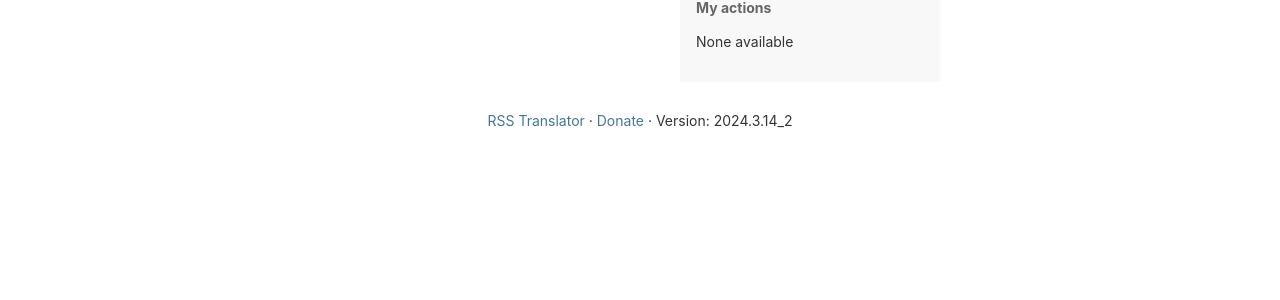
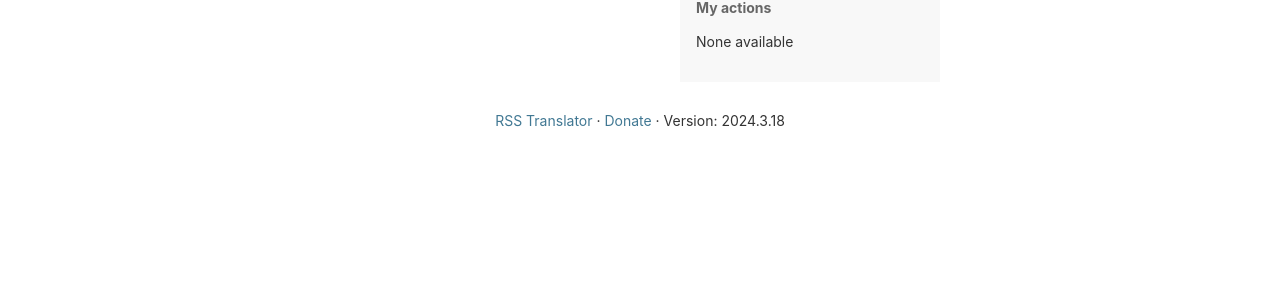
Before and after one commit to rss-translator/RSS-Translator, a Django app: page / in a window 1280 px wide. Shown: the part 184-484 px from the top of the page. Run offline with Django 4.2, Linux system fonts and the light colour scheme; the visitor is signed in with stand-in values (Sample User, id 1); data comes from the database, SQL or seed files in the repository; data that the repository does not hold is empty.

Commit message:
update version

```diff
--- a/templates/admin/base_site.html
+++ b/templates/admin/base_site.html
@@ -4,7 +4,7 @@
 <div id="footer" style="text-align: center;">
     <a href="https://rsstranslator.com" title="RSS Translator">RSS Translator</a> ·
     <a href="https://afdian.net/a/versun" title="Donate">Donate</a> ·
-    Version: 2024.3.14_2
+    Version: 2024.3.18
 
     <!--    <div class="social">-->
 
```
